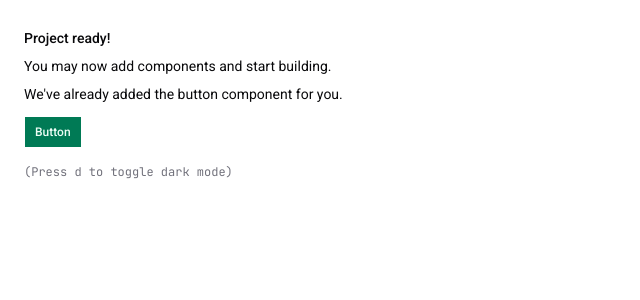
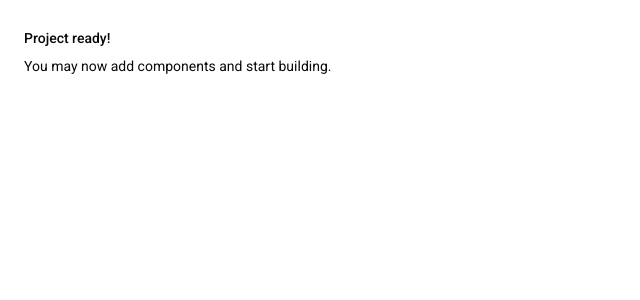
Before and after one commit to Kjur0/42WarsawHacks-jak_chcesz, a Next.js app: page / in a window 1280 px wide. Shown: the top 300 px of the page, without its empty margins (0-640 px from the left). Built offline with nearby package versions, Linux system fonts and the light colour scheme.

Commit message:
Remove trash

```diff
--- a/app/layout.tsx
+++ b/app/layout.tsx
@@ -1,7 +1,6 @@
 import { Roboto_Slab, Roboto, JetBrains_Mono } from "next/font/google"
 
 import "./globals.css"
-import { ThemeProvider } from "@/components/theme-provider"
 import { cn } from "@/lib/utils"
 
 const robotoSlab = Roboto_Slab({
@@ -35,7 +34,7 @@ export default function RootLayout({
       )}
     >
       <body>
-        <ThemeProvider>{children}</ThemeProvider>
+        {children}
       </body>
     </html>
   )
--- a/app/page.tsx
+++ b/app/page.tsx
@@ -1,4 +1,3 @@
-import { Button } from "@/components/ui/button"
 
 export default function Page() {
   return (
@@ -7,11 +6,6 @@ export default function Page() {
         <div>
           <h1 className="font-medium">Project ready!</h1>
           <p>You may now add components and start building.</p>
-          <p>We&apos;ve already added the button component for you.</p>
-          <Button className="mt-2">Button</Button>
-        </div>
-        <div className="font-mono text-xs text-muted-foreground">
-          (Press <kbd>d</kbd> to toggle dark mode)
         </div>
       </div>
     </div>
--- a/components/theme-provider.tsx
+++ /dev/null
@@ -1,71 +0,0 @@
-"use client"
-
-import * as React from "react"
-import { ThemeProvider as NextThemesProvider, useTheme } from "next-themes"
-
-function ThemeProvider({
-  children,
-  ...props
-}: React.ComponentProps<typeof NextThemesProvider>) {
-  return (
-    <NextThemesProvider
-      attribute="class"
-      defaultTheme="system"
-      enableSystem
-      disableTransitionOnChange
-      {...props}
-    >
-      <ThemeHotkey />
-      {children}
-    </NextThemesProvider>
-  )
-}
-
-function isTypingTarget(target: EventTarget | null) {
-  if (!(target instanceof HTMLElement)) {
-    return false
-  }
-
-  return (
-    target.isContentEditable ||
-    target.tagName === "INPUT" ||
-    target.tagName === "TEXTAREA" ||
-    target.tagName === "SELECT"
-  )
-}
-
-function ThemeHotkey() {
-  const { resolvedTheme, setTheme } = useTheme()
-
-  React.useEffect(() => {
-    function onKeyDown(event: KeyboardEvent) {
-      if (event.defaultPrevented || event.repeat) {
-        return
-      }
-
-      if (event.metaKey || event.ctrlKey || event.altKey) {
-        return
-      }
-
-      if (event.key.toLowerCase() !== "d") {
-        return
-      }
-
-      if (isTypingTarget(event.target)) {
-        return
-      }
-
-      setTheme(resolvedTheme === "dark" ? "light" : "dark")
-    }
-
-    window.addEventListener("keydown", onKeyDown)
-
-    return () => {
-      window.removeEventListener("keydown", onKeyDown)
-    }
-  }, [resolvedTheme, setTheme])
-
-  return null
-}
-
-export { ThemeProvider }
--- a/components/ui/button.tsx
+++ /dev/null
@@ -1,56 +0,0 @@
-import { Button as ButtonPrimitive } from "@base-ui/react/button"
-import { cva, type VariantProps } from "class-variance-authority"
-
-import { cn } from "@/lib/utils"
-
-const buttonVariants = cva(
-  "group/button inline-flex shrink-0 items-center justify-center rounded-none border border-transparent bg-clip-padding text-xs font-medium whitespace-nowrap transition-all outline-none select-none focus-visible:border-ring focus-visible:ring-1 focus-visible:ring-ring/50 active:not-aria-[haspopup]:translate-y-px disabled:pointer-events-none disabled:opacity-50 aria-invalid:border-destructive aria-invalid:ring-1 aria-invalid:ring-destructive/20 dark:aria-invalid:border-destructive/50 dark:aria-invalid:ring-destructive/40 [&_svg]:pointer-events-none [&_svg]:shrink-0 [&_svg:not([class*='size-'])]:size-4",
-  {
-    variants: {
-      variant: {
-        default: "bg-primary text-primary-foreground hover:bg-primary/80",
-        outline:
-          "border-border bg-background hover:bg-muted hover:text-foreground aria-expanded:bg-muted aria-expanded:text-foreground dark:border-input dark:bg-input/30 dark:hover:bg-input/50",
-        secondary:
-          "bg-secondary text-secondary-foreground hover:bg-[color-mix(in_oklch,var(--secondary),var(--foreground)_5%)] aria-expanded:bg-secondary aria-expanded:text-secondary-foreground",
-        ghost:
-          "hover:bg-muted hover:text-foreground aria-expanded:bg-muted aria-expanded:text-foreground dark:hover:bg-muted/50",
-        destructive:
-          "bg-destructive/10 text-destructive hover:bg-destructive/20 focus-visible:border-destructive/40 focus-visible:ring-destructive/20 dark:bg-destructive/20 dark:hover:bg-destructive/30 dark:focus-visible:ring-destructive/40",
-        link: "text-primary underline-offset-4 hover:underline",
-      },
-      size: {
-        default:
-          "h-8 gap-1.5 px-2.5 has-data-[icon=inline-end]:pr-2 has-data-[icon=inline-start]:pl-2",
-        xs: "h-6 gap-1 rounded-none px-2 text-xs has-data-[icon=inline-end]:pr-1.5 has-data-[icon=inline-start]:pl-1.5 [&_svg:not([class*='size-'])]:size-3",
-        sm: "h-7 gap-1 rounded-none px-2.5 has-data-[icon=inline-end]:pr-1.5 has-data-[icon=inline-start]:pl-1.5 [&_svg:not([class*='size-'])]:size-3.5",
-        lg: "h-9 gap-1.5 px-2.5 has-data-[icon=inline-end]:pr-2 has-data-[icon=inline-start]:pl-2",
-        icon: "size-8",
-        "icon-xs": "size-6 rounded-none [&_svg:not([class*='size-'])]:size-3",
-        "icon-sm": "size-7 rounded-none",
-        "icon-lg": "size-9",
-      },
-    },
-    defaultVariants: {
-      variant: "default",
-      size: "default",
-    },
-  }
-)
-
-function Button({
-  className,
-  variant = "default",
-  size = "default",
-  ...props
-}: ButtonPrimitive.Props & VariantProps<typeof buttonVariants>) {
-  return (
-    <ButtonPrimitive
-      data-slot="button"
-      className={cn(buttonVariants({ variant, size, className }))}
-      {...props}
-    />
-  )
-}
-
-export { Button, buttonVariants }
```
